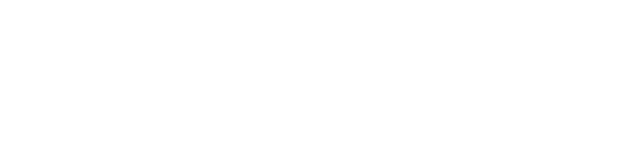
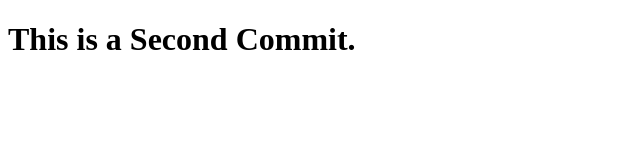
Before and after one commit to Varinder-KM/Git-test, a plain HTML site: page Index.html in a window 1280 px wide. Shown: the whole page, without its empty margins (0-640 px from the left). Drawn offline with Linux system fonts and the light colour scheme.

Commit message:
Second Commit

```diff
--- a/Index.html
+++ b/Index.html
@@ -3,4 +3,9 @@
     <head>
         <title>This is a Title</title>
     </head>
+
+    <body>
+        <h1>This is a Second Commit.</h1>
+
+    </body>
 </html>
```
